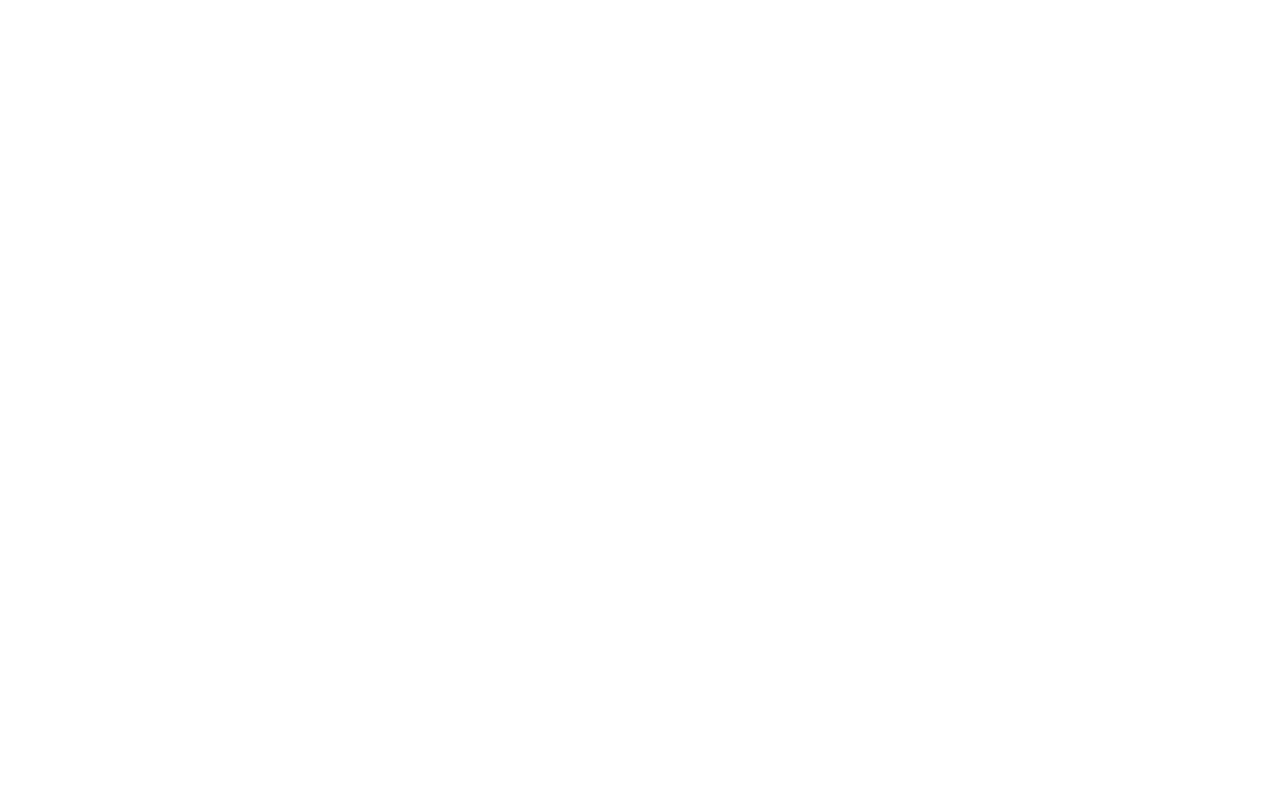
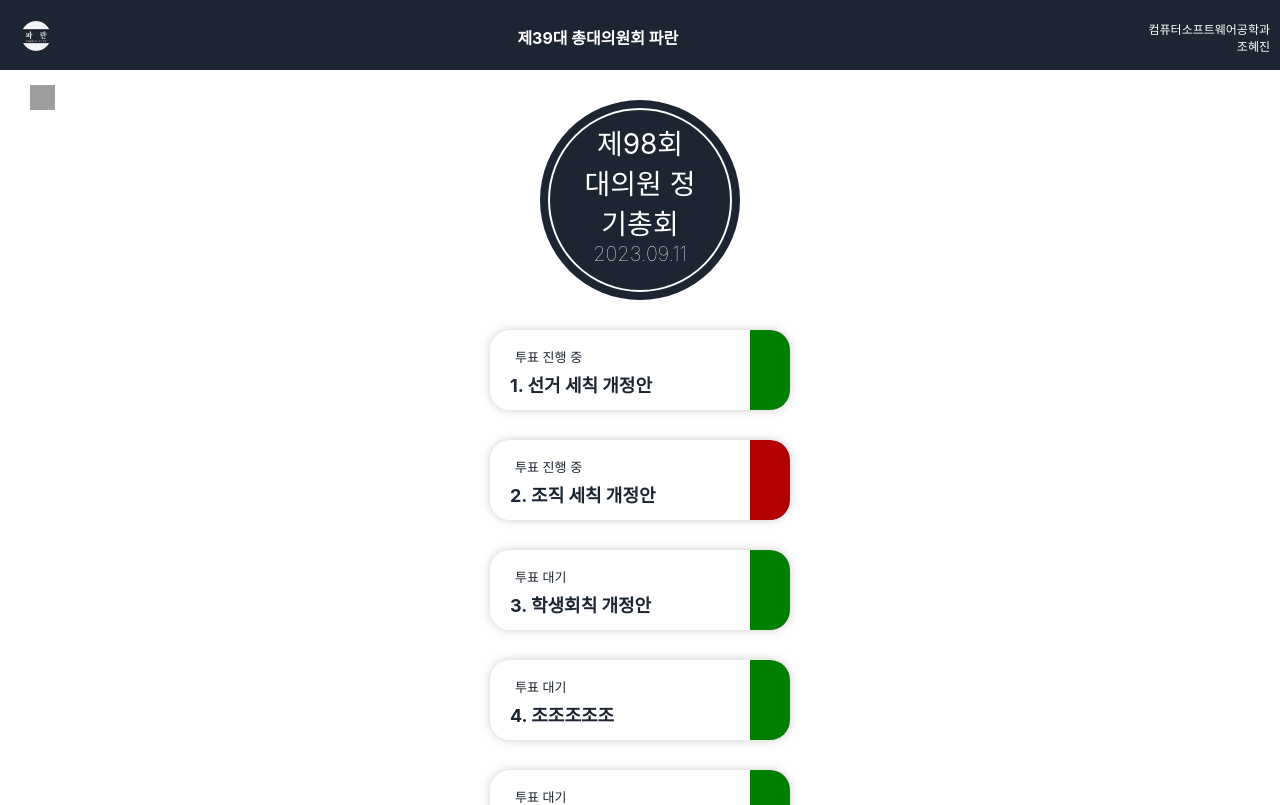
Before and after one commit to U-KIDS/general-meeting-management-system-frontend, a React (Create React App) app: page /meeting/1 in a window 1280 px wide. Before the commit this address had no page. Shown: the top 805 px of the page. Built offline with nearby package versions, Linux system fonts and the light colour scheme; grey boxes are pictures that could not be loaded.

Commit message:
MainPage update

```diff
--- a/src/App.js
+++ b/src/App.js
@@ -26,7 +26,7 @@
     <Router>
       <Routes>
         <Route path='/' element={<Main />} />
-        <Route path='/meeting' element={<Meeting />} />
+        <Route path='/meeting/:id' element={<Meeting />} />
         <Route path="/agenda/:id" element={<Agenda />} />
         <Route path='/login' element={<Login />} />
         <Route path='/loginfail' element={<LoginFail />} />
--- a/src/UserPages/Main/Agenda.js
+++ b/src/UserPages/Main/Agenda.js
@@ -29,7 +29,7 @@
                 </div>
             </div>
             <div className='title-container'>
-                <img src='https://cdn-icons-png.flaticon.com/128/81/81037.png' alt="back-icon" className='back-icon' onClick={() => navigate("/")}/>
+                <img src='https://cdn-icons-png.flaticon.com/128/81/81037.png' alt="back-icon" className='back-icon' onClick={() => navigate(-1)}/>
                 <span className='title-span'>{agenda.id}. {agenda.title}</span>
             </div>
             <div className='agenda-description-container'>
--- a/src/UserPages/Main/Main.css
+++ b/src/UserPages/Main/Main.css
@@ -45,8 +45,9 @@
 
 .meeting-info-div{
     min-height: 260px;
+    height: 260px;
+    width: 100vw;
     display: flex;
-    flex-direction: row;
 }
 
 .meeting-info-circle1 {
@@ -159,6 +160,12 @@
     font-size: 22px;
     font-weight: bold;
     color: #1d2532;
+}
+
+.back-icon-div{
+    width: 100vw;
+    height: 30px;
+    padding: 15px;
 }
 
 .back-icon{
--- a/src/UserPages/Main/Main.js
+++ b/src/UserPages/Main/Main.js
@@ -1,12 +1,11 @@
 import React from 'react';
 import "./Main.css";
-import { useLocation, Link } from "react-router-dom";
+import { useLocation, useNavigate } from "react-router-dom";
 import barLogo from '../../paran_logo.png';
-import AgendaList from './AgendaList';
 import Meeting from './MeetingList';
 
 function Main(){
-    const location = useLocation();
+    const navigate = useNavigate();
 
     return(
         <div className="Main-container">
@@ -44,7 +43,7 @@
                     <span className='identitycard-info'>참여 가능한 회의</span>
                 </div>
                 {Meeting.map((meeting) => (
-                    <div key={meeting.id} className='meeting-list'>
+                    <div key={meeting.id} className='meeting-list' onClick={() => navigate(`/Meeting/${meeting.id}`)}>
                         <span className='meeting-list-info'>{meeting.name}</span>
                         <span className='meeting-list-date'>{meeting.meetingDate}</span>
                     </div>
--- a/src/UserPages/Main/Meeting.js
+++ b/src/UserPages/Main/Meeting.js
@@ -1,12 +1,13 @@
 import React from 'react';
 import "./Main.css";
-import { useLocation, Link } from "react-router-dom";
+import { useLocation, Link, useNavigate } from "react-router-dom";
 import barLogo from '../../paran_logo.png';
 import AgendaList from './AgendaList';
 import MeetingList from './MeetingList';
 
 function Meeting(){
     const location = useLocation();
+    const navigate = useNavigate();
     const { name } = "혜진조"; // 로그인한 회원의 이름과 학과
     const { major } = "컴퓨터소프트웨어공학과"; // 추후 수정....要
 
@@ -21,6 +22,9 @@
                 </div>
             </div>
             <div className='meeting-info-div'>
+                <div className='back-icon-div'>
+                    <img src='https://cdn-icons-png.flaticon.com/128/81/81037.png' alt="back-icon" className='back-icon' onClick={() => navigate(-1)}/>
+                </div>
                 {MeetingList.map((meeting) => (
                     <div key={meeting.id} className='meeting-info-circle1'>
                         <div className='meeting-info-circle2'>
```
